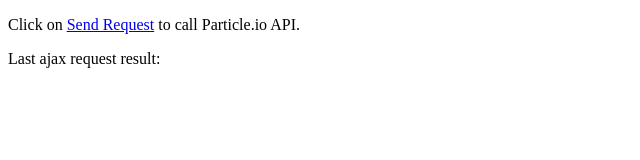
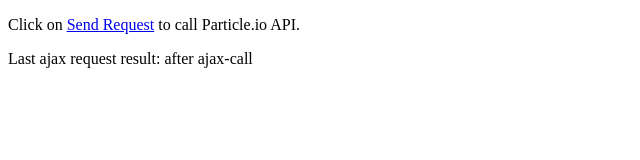
Before and after one commit to jonasdagefoerde/scratch-bot-extension, a plain HTML site: page trials/ajax-test.html in a window 1280 px wide. Both pictures are taken after a click on the link "Send Request". Shown: the full height of the page, 0-640 px from the left. Drawn offline with Linux system fonts and the light colour scheme; no server answers.

Commit message:
Changed ajax call to async

```diff
--- a/trials/ajax-test.html
+++ b/trials/ajax-test.html
@@ -23,6 +23,7 @@
         $.ajax({
           type: "POST",
           url: 'https://api.particle.io/v1/devices/' + device_id + '/move_fwd',
+          async: false,
           dataType: 'json',
           data: { access_token: usr_access_token, args: "" },
           success: function() { $("#ajax-result").text("success"); }
@@ -31,6 +32,7 @@
             //return_value = func_response['return_value'];
     //      }
         });
+        $("#ajax-result").text("after ajax-call");
         console.log("moin 2");
       };
 
```
